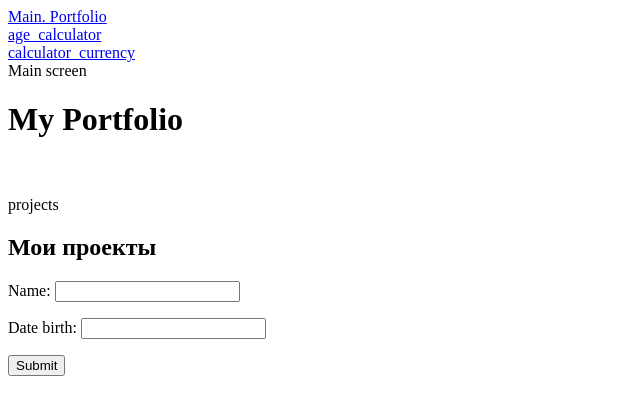
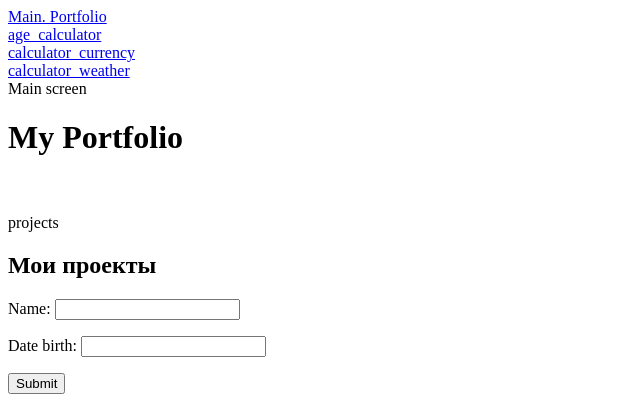
Before and after one commit to AlexVBodrov/my_portfolio_project, a Django app: a page that uses main_apps/portfolio/templates/portfolio/base.html in a window 1280 px wide. Shown: the top 420 px of the page, without its empty margins (0-640 px from the left). Run offline with Django 3.2, Linux system fonts and the light colour scheme; parts of the project's set-up code (start-up, migrations or seed data) failed here and were passed over.

Commit message:
add weather view

```diff
--- a/main_apps/portfolio/templates/portfolio/base.html
+++ b/main_apps/portfolio/templates/portfolio/base.html
@@ -10,6 +10,7 @@
      <a href="{% url 'portfolio:index' %}">Main. Portfolio</a><br>
      <a href="{% url 'projects:age_calculator' %}">age_calculator</a><br>
      <a href="{% url 'projects:calculator_currency' %}">calculator_currency</a><br>
+     <a href="{% url 'projects:show_weather' %}">calculator_weather</a><br>
 
 
     {% block content %}{% endblock %}
--- a/main_apps/projects/forms.py
+++ b/main_apps/projects/forms.py
@@ -2,7 +2,7 @@ from django import forms
 
 
 class CalculateAge(forms.Form):
-    name = forms.CharField()
+    name = forms.CharField(max_length=50)
     date_birth = forms.IntegerField()
 
 
@@ -17,3 +17,7 @@ class CalculateCurrency(forms.Form):
             label='Office',
         )
     amount = forms.IntegerField()
+
+
+class CalculateWeather(forms.Form):
+    city = forms.CharField(max_length=50)
--- a/main_apps/projects/urls.py
+++ b/main_apps/projects/urls.py
@@ -14,11 +14,12 @@ Including another URLconf
     2. Add a URL to urlpatterns:  path('blog/', include('blog.urls'))
 """
 from django.urls import path
-from projects.views import age_calculator, calculator_currency
+from projects.views import age_calculator, calculator_currency, show_weather
 
 app_name = 'projects'
 
 urlpatterns = [
     path('age_calculator', age_calculator, name='age_calculator'),
     path('calculator_currency', calculator_currency, name='calculator_currency'),
+    path('show_weather', show_weather, name='show_weather'),
 ]
--- a/main_apps/projects/views.py
+++ b/main_apps/projects/views.py
@@ -1,9 +1,11 @@
 from django.shortcuts import render
 from django.http import HttpResponse
-from projects.forms import CalculateAge, CalculateCurrency
+from projects.forms import CalculateAge, CalculateCurrency, CalculateWeather
 from projects.calculators import calculate_age, calculate_currency_DOLLAR_RUB
+from projects.weather_calculate import get_weather_at_city
 
 # Create your views here.
+
 
 def age_calculator(request):
     if request.method == 'POST':
@@ -46,3 +48,17 @@ def calculator_currency(request):
             'form': form
         }
         return render(request, 'projects/current_dollar.html', context)
+
+
+def show_weather(request):
+    form = CalculateWeather
+    context = {
+        'form': form
+    }
+    if request.method == 'POST':
+        city = request.POST.get("city")
+        weather = get_weather_at_city(city)
+        context["weather"] = weather
+        return render(request, 'projects/weather.html', context)
+    else:
+        return render(request, 'projects/weather.html', context)
--- a/main_apps/projects/weather_calculate.py
+++ b/main_apps/projects/weather_calculate.py
@@ -28,7 +28,7 @@ def get_weather_at_city(city):
     temperature = w.temperature('celsius')['temp']
     wind = w.wind()['speed']
     status = w.detailed_status
-    return f"В городе {city} температура {temperature} градусов по Цельсию и {status},скорость ветра {wind}"
+    return f"В городе {city} температура {temperature} °C и {status},скорость ветра {wind}"
 
 
 if __name__ == '__main__':
```
Also changed, not shown: main_apps/projects/templates/projects/weather.html (added, +32 -0 lines).
